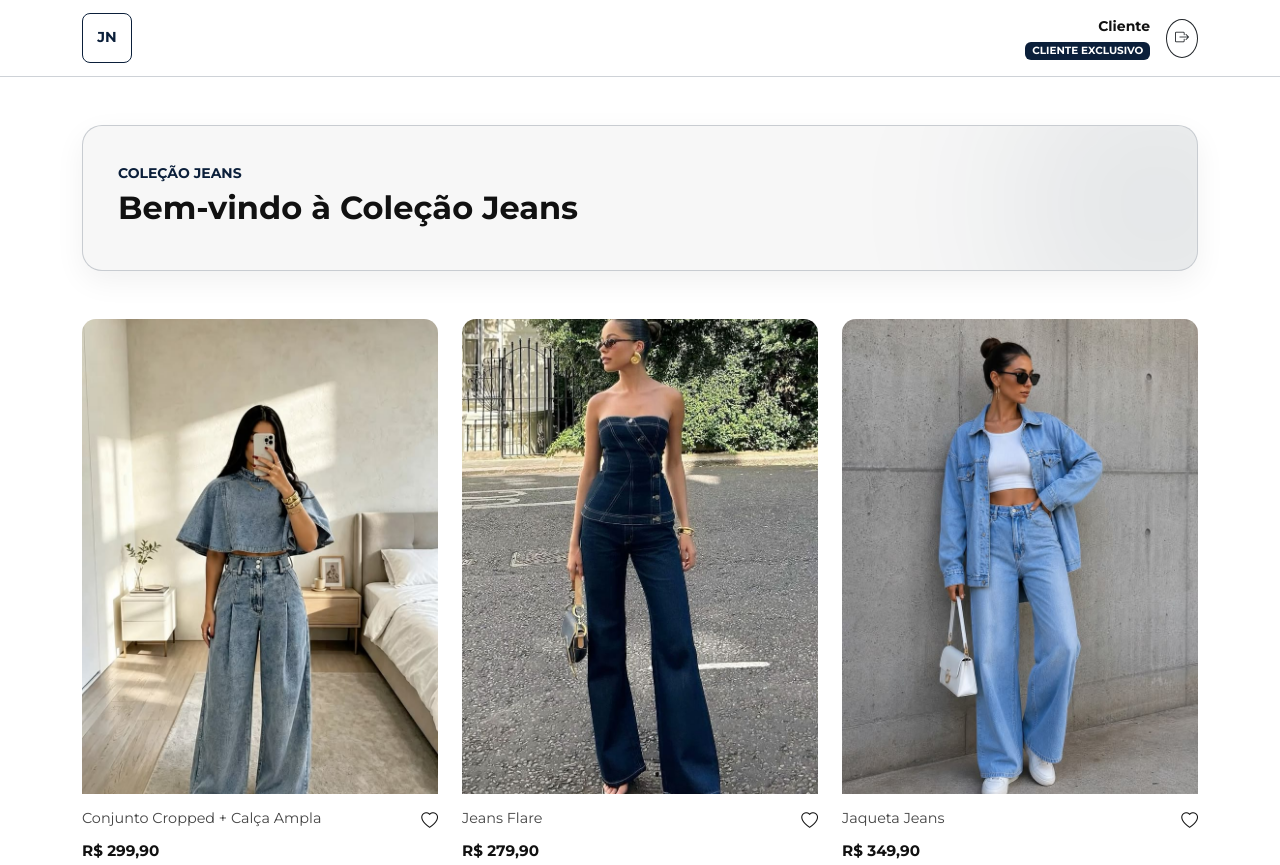
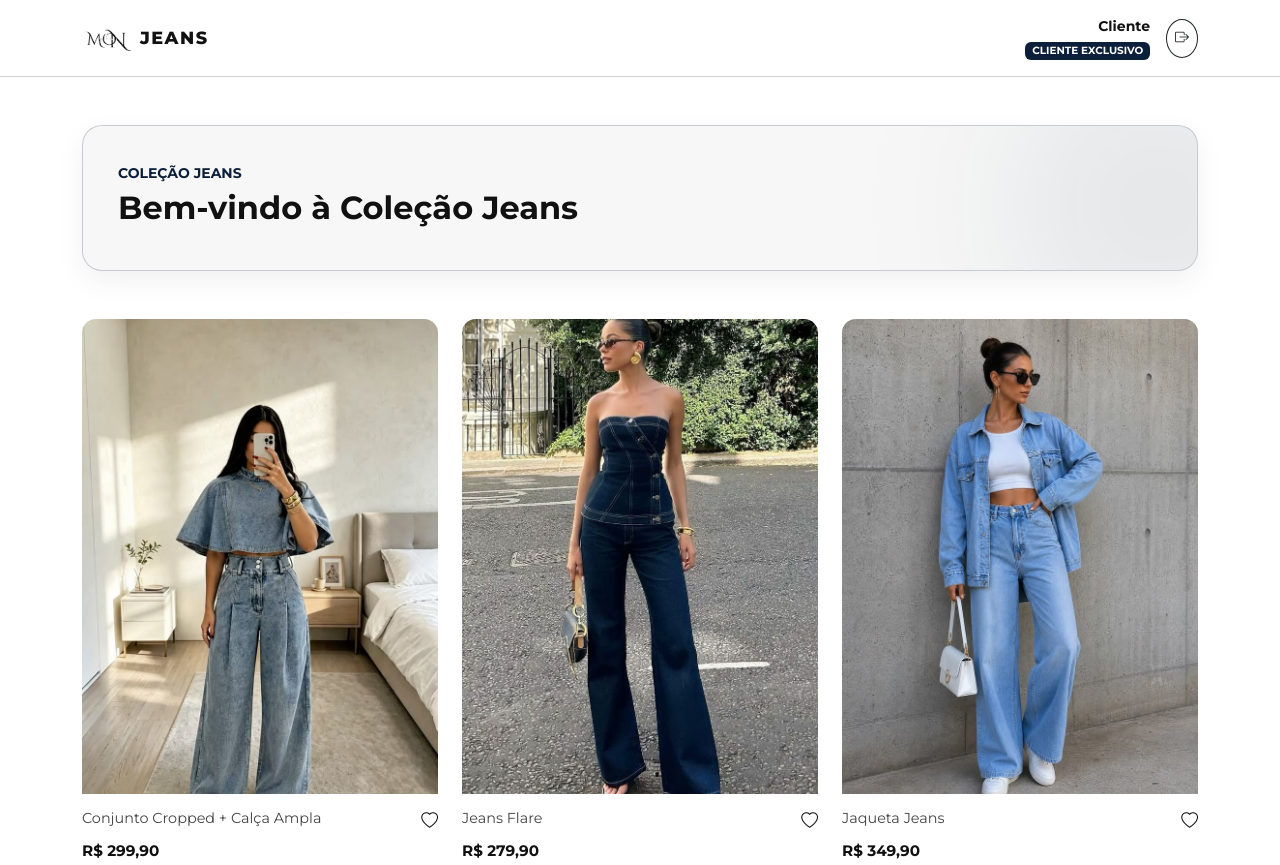
Before and after one commit to kathe0001/portfolio, a plain HTML site: page siteTOP/sitetop5.html in a window 1280 px wide. Shown: the top 865 px of the page. Drawn offline with nearby package versions, Linux system fonts and the light colour scheme.

Commit message:
Revise siteTOP HTML structure and content
Updated the HTML structure and content for the siteTOP page, including navigation, product cards, and styles.

```diff
--- a/siteTOP/sitetop5.html
+++ b/siteTOP/sitetop5.html
@@ -43,9 +43,10 @@
         }
 
         .brand-logo {
-            max-width: 50px;
+            width: 50px;
+            height: 50px;
             border-radius: 8px;
-            border: 1px solid var(--border-color);
+            object-fit: cover;
         }
 
         .brand-text {
@@ -190,12 +191,8 @@
 
             <a class="navbar-brand d-flex align-items-center gap-2" href="#">
 
-                <div class="clothing-symbol"
-                    style="width: 50px; height: 50px; border-radius: 8px; font-size: 0.9rem;">
-
-                    JN
-
-                </div>
+                <img src="logobabilonica.jpeg" alt="Logo Jeans" class="brand-logo">
+                <span class="brand-text">JEANS</span>
 
             </a>
 
```
